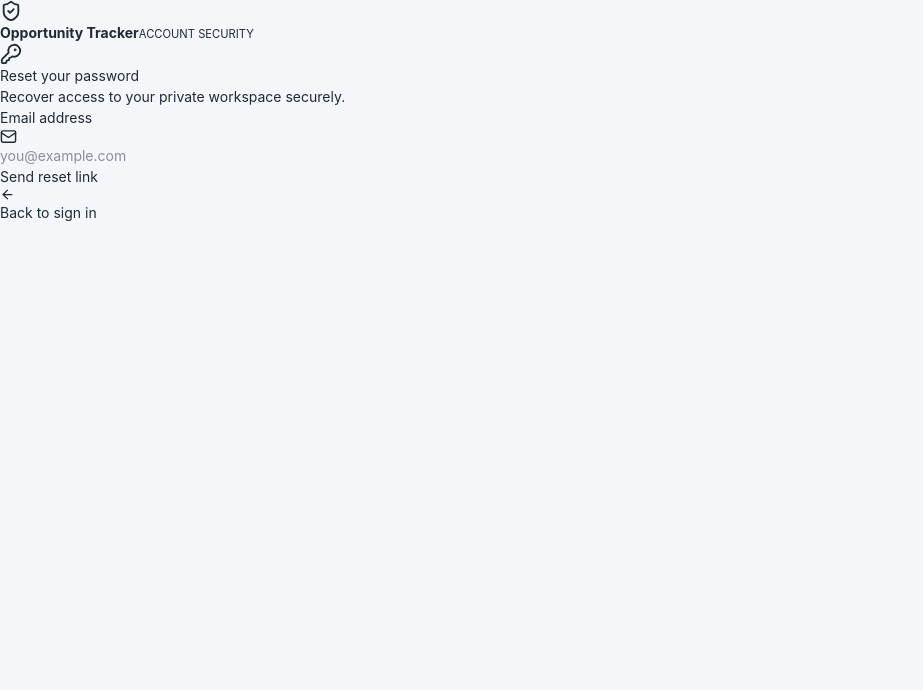
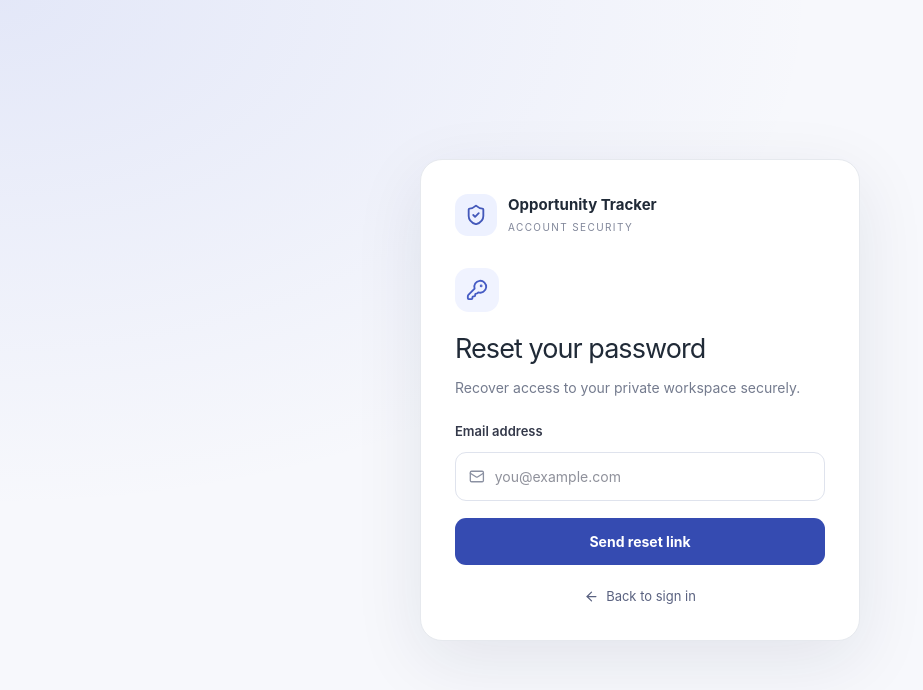
Before and after one commit to TheSaintJust/Minimalisticplanner, a Next.js app: page /auth/reset-password in a window 1280 px wide. Shown: the top 690 px of the page, without its empty margins (0-923 px from the left). Built offline with nearby package versions, Linux system fonts and the light colour scheme; no server answers.

Commit message:
Style password recovery screen

```diff
--- a/src/app/globals.css
+++ b/src/app/globals.css
@@ -546,3 +546,10 @@ body { background: #f4f6f9; }
   .task-due { display: none; }
   .task-list-heading { align-items: flex-start; }
 }
+
+/* Authentication and password recovery */
+.auth-page{min-height:100vh;display:grid;place-items:center;padding:28px;background:radial-gradient(ellipse at top left,rgba(85,112,220,.12),transparent 45%),var(--page-bg,#f7f8fc)}
+.auth-card{width:min(100%,440px);padding:34px;background:var(--card-bg,#fff);border:1px solid var(--border,#e7e9f0);border-radius:22px;box-shadow:0 20px 70px rgba(20,30,70,.09)}
+.auth-brand{display:flex;align-items:center;gap:11px;margin-bottom:32px}.auth-brand-mark{display:grid;place-items:center;width:42px;height:42px;border-radius:13px;background:#edf1ff;color:#4358ba}.auth-brand strong,.auth-brand small{display:block}.auth-brand strong{font-size:15px}.auth-brand small{font-size:10px;letter-spacing:.14em;color:#81879a;margin-top:3px}
+.auth-heading-icon{width:44px;height:44px;display:grid;place-items:center;border-radius:14px;background:#f0f3ff;color:#455bc4;margin-bottom:17px}.auth-card h1{font-size:27px;letter-spacing:-.035em;margin:0 0 8px}.auth-description{font-size:14px;line-height:1.6;color:#747b8e;margin:0 0 23px}
+.auth-form{display:grid;gap:10px}.auth-form label{font-size:13px;font-weight:600;color:#34394a}.auth-input{display:flex;align-items:center;gap:10px;border:1px solid #dfe3ed;border-radius:11px;padding:0 13px;color:#8b91a2}.auth-input:focus-within{border-color:#7788e4;box-shadow:0 0 0 3px rgba(91,111,218,.12)}.auth-input input{width:100%;min-width:0;border:0;outline:0;background:transparent;padding:13px 0;color:#202437;font:inherit}.auth-primary{margin-top:7px;border:0;border-radius:11px;background:#354bb1;color:white;padding:13px 16px;font-weight:650;cursor:pointer}.auth-primary:disabled{opacity:.6;cursor:wait}.auth-back-link{display:flex;align-items:center;justify-content:center;gap:7px;margin-top:22px;color:#5a6280;font-size:13px;text-decoration:none}.auth-message{padding:12px 13px;border-radius:10px;font-size:13px;line-height:1.5;margin-bottom:16px}.auth-message-success{background:#edf8f0;color:#24633a}.auth-message-error{background:#fff0f0;color:#9b3030}.auth-forgot-row{display:flex;justify-content:flex-end;margin-top:11px}.auth-forgot-row a{font-size:12px;color:#5264bd;text-decoration:none}.auth-forgot-row a:hover{text-decoration:underline}
```
